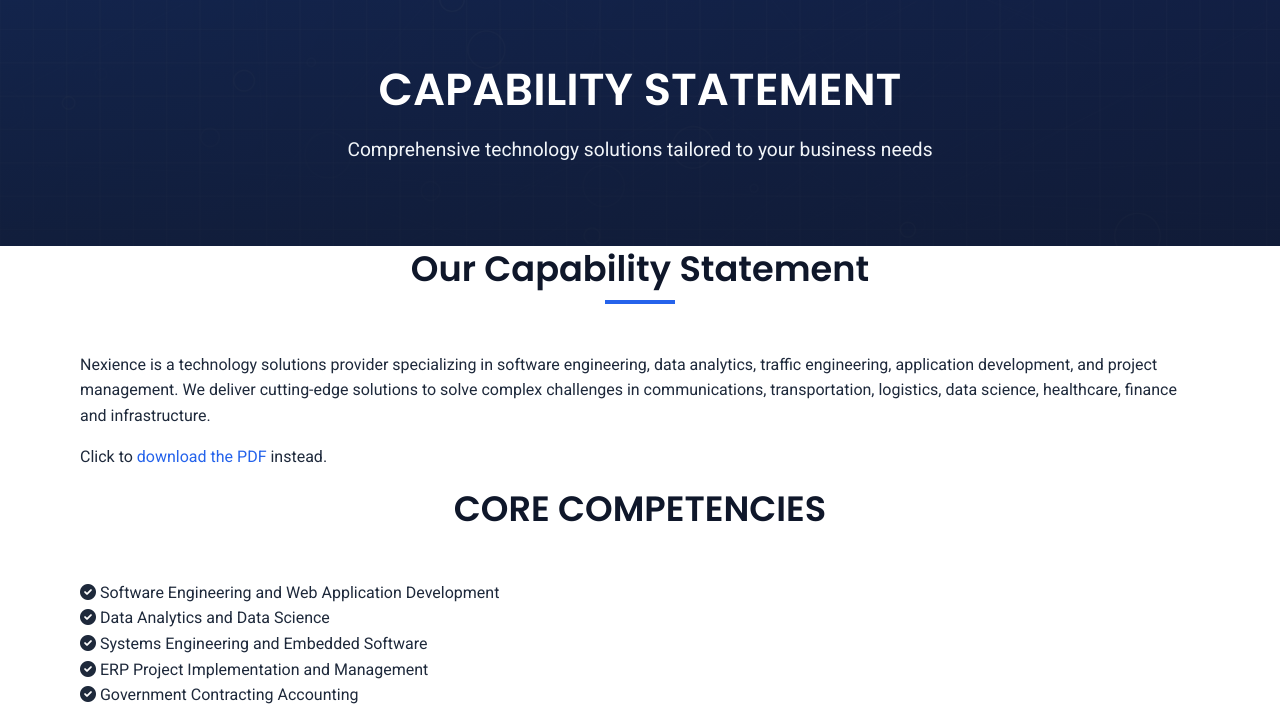
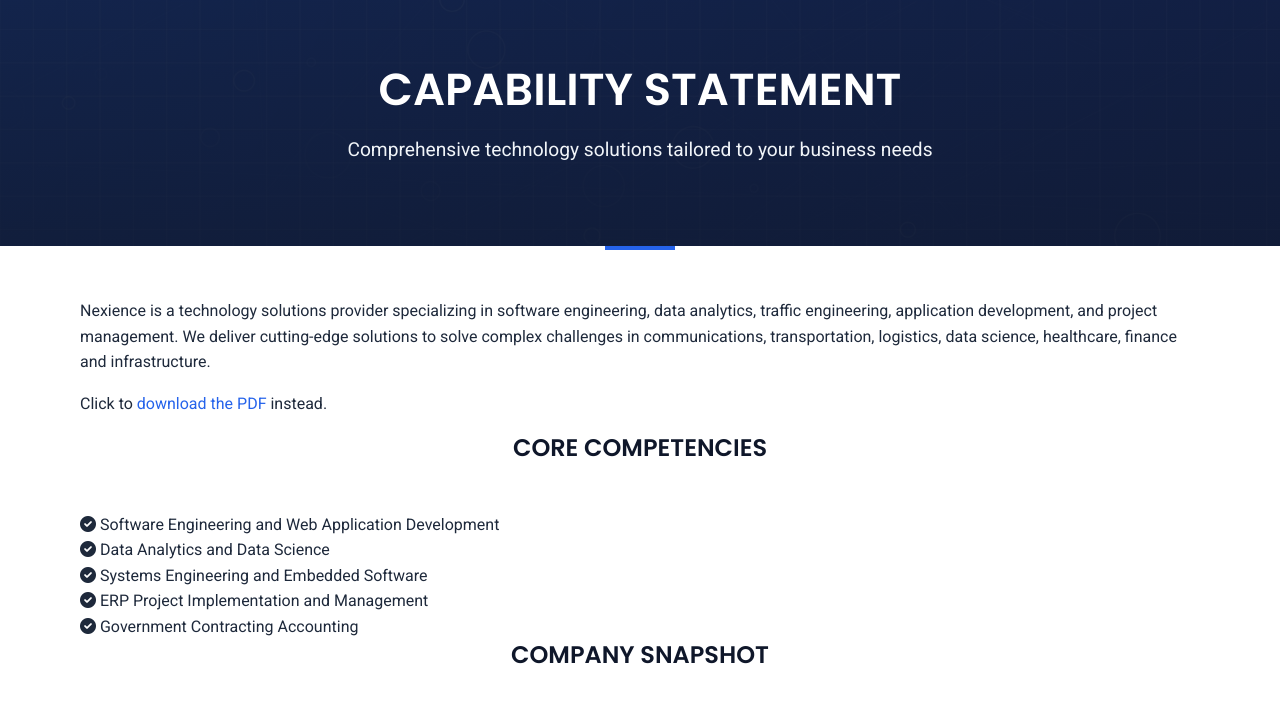
Before and after one commit to waltidor001/nexience, a website: page capability_statement.html in a window 1280 px wide. Shown: the part 67-781 px from the top of the page. Drawn offline with Linux system fonts and the light colour scheme.

Commit message:
Update capability_statement.html

```diff
--- a/capability_statement.html
+++ b/capability_statement.html
@@ -52,7 +52,6 @@
   <section id="capability" class="capability-statement">
     <div class="container">
         <div class="section-header">
-                <h2>Our Capability Statement</h2>
                 <div class="underline"></div>
             </div>
       <div class="capability-content">
@@ -60,7 +59,7 @@
             <p>Nexience is a technology solutions provider specializing in software engineering, data analytics, traffic engineering, application development, and project management.  We deliver cutting-edge solutions to solve complex challenges in communications, transportation, logistics, data science, healthcare, finance and infrastructure. </p>
             <p>Click to <a href="NEXIENCE_CAPABILITY_STATEMETN.pdf">download the PDF</a> instead.</p>
             <div class="section-header">
-              <h2>CORE COMPETENCIES</h2>
+              <h3>CORE COMPETENCIES</h3>
             </div>
             <ul>
               <li><i class="fas fa-check-circle"></i> Software Engineering and Web Application Development </li>
```
